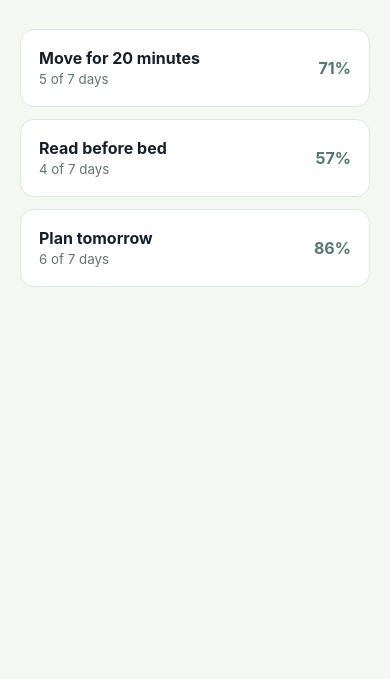
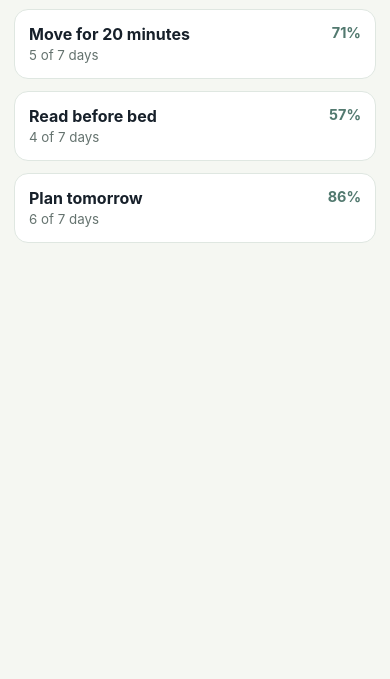
Before and after one commit to chocoHacks33/habit-pulse-dashboard, a plain HTML site: page index.html in a window 390 px wide. Shown: the part 165-844 px from the top of the page. Drawn offline with Linux system fonts and the light colour scheme.

Commit message:
Polish mobile spacing

```diff
--- a/styles.css
+++ b/styles.css
@@ -1 +1 @@
-:root{font-family:Inter,system-ui,sans-serif;color:#17202a;background:#f5f7f2}*{box-sizing:border-box}body{margin:0}.shell{max-width:760px;margin:0 auto;padding:48px 20px}h1{font-size:clamp(2rem,6vw,4rem);margin:.1em 0}.eyebrow{color:#52796f;font-size:.75rem;font-weight:700;letter-spacing:.12em}.muted{color:#65736f}.habit-list{display:grid;gap:12px;margin-top:32px}.habit{background:white;border:1px solid #dfe7e1;border-radius:14px;padding:18px;display:flex;justify-content:space-between;align-items:center}.habit strong{display:block}.habit small{color:#65736f}.status{color:#52796f;font-weight:700}
+:root{font-family:Inter,system-ui,sans-serif;color:#17202a;background:#f5f7f2}*{box-sizing:border-box}body{margin:0}.shell{max-width:760px;margin:0 auto;padding:48px 20px}h1{font-size:clamp(2rem,6vw,4rem);margin:.1em 0}.eyebrow{color:#52796f;font-size:.75rem;font-weight:700;letter-spacing:.12em}.muted{color:#65736f}.habit-list{display:grid;gap:12px;margin-top:32px}.habit{background:white;border:1px solid #dfe7e1;border-radius:14px;padding:18px;display:flex;justify-content:space-between;align-items:center;gap:16px}.habit strong{display:block}.habit small{color:#65736f}.status{color:#52796f;font-weight:700}@media(max-width:480px){.shell{padding:28px 14px}.habit{padding:14px;align-items:flex-start}.status{font-size:.9rem}}
```
